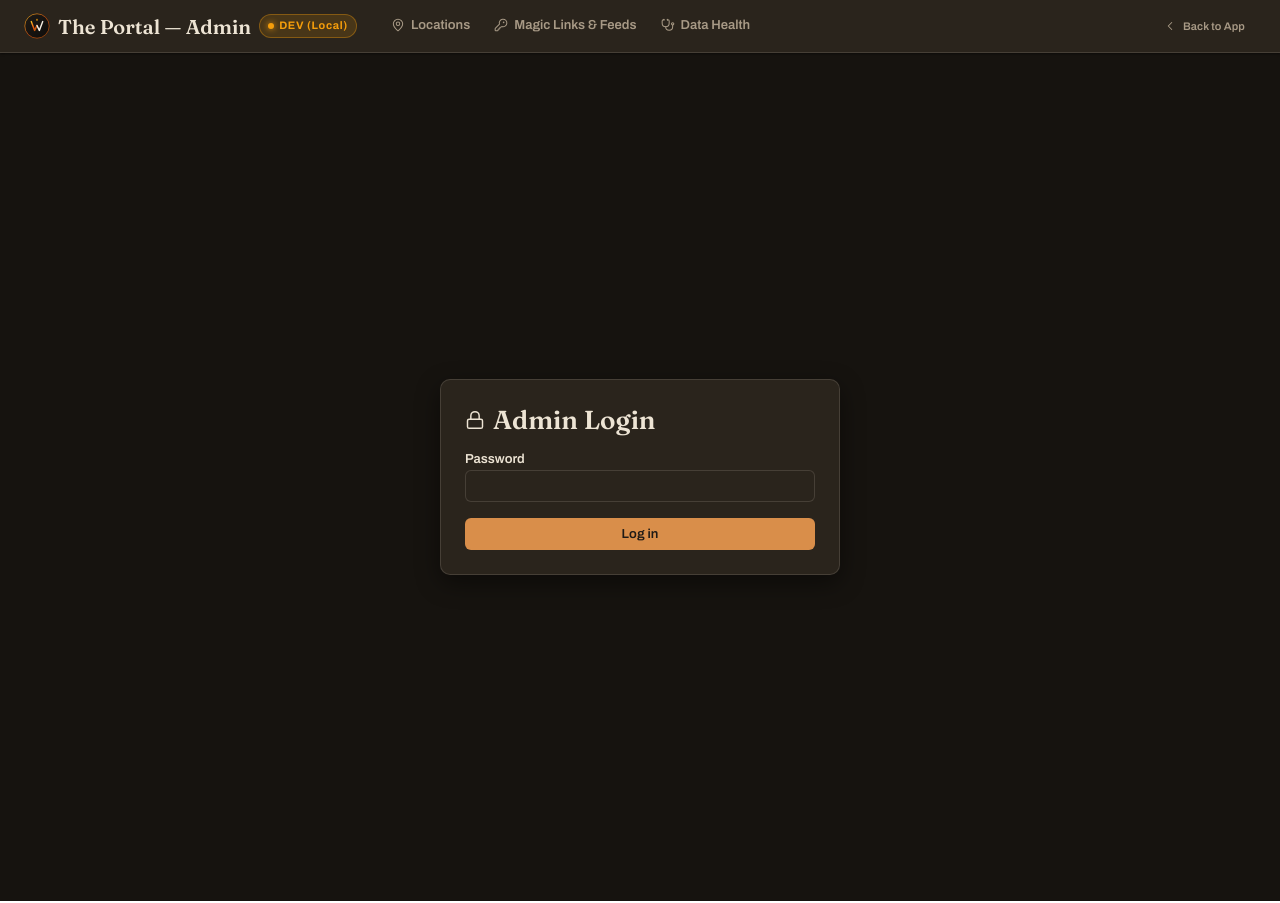
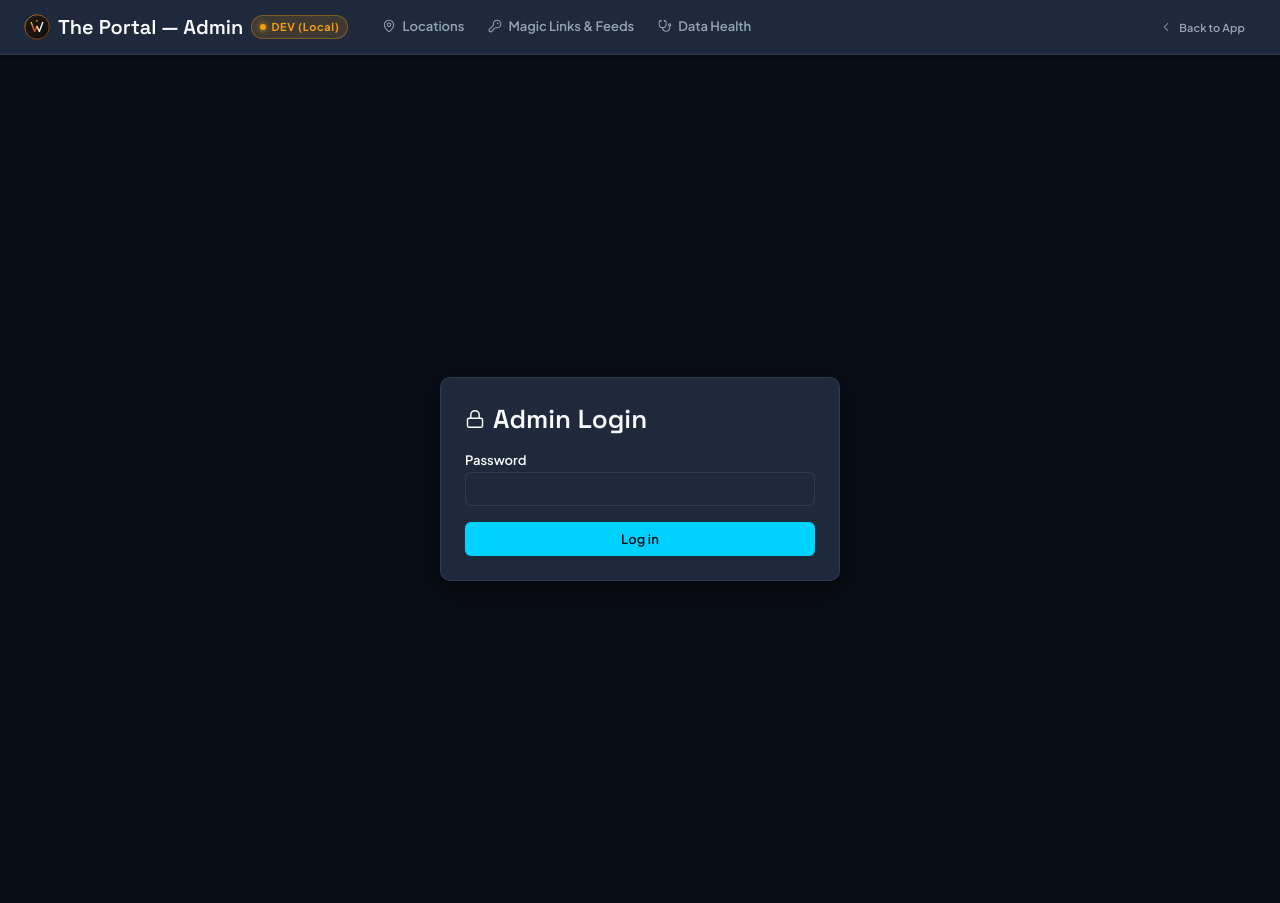
Before and after one commit to vvexstudio/vvex-atlas, a Next.js app: page /admin/login in a window 1280 px wide. Built offline with nearby package versions, Linux system fonts and the light colour scheme.

Commit message:
feat: modernize UI typography and color palette for Vvexplore

```diff
--- a/src/app/globals.css
+++ b/src/app/globals.css
@@ -1,41 +1,40 @@
 /* ============================================================
-   DESIGN TOKENS
-   Light: "Desert Letterpress" — sand, ink, burnt orange.
-   Dark:  "Playa Noir" — warm charcoal, dust amber.
-   Every color, radius, shadow, spacing, and type size in this
-   file must come from these tokens.
+   DESIGN TOKENS — VVEX ATLAS / VVEXPLORE
+   Light: "Titanium Studio" — clean slate, crisp white, electric cobalt.
+   Dark:  "Obsidian Void" — deep space navy, neo-cyan, ultra-crisp ice.
+   Dusk:  "Cyber Iris" — midnight violet, neon purple, synth glow.
    ============================================================ */
 
 :root {
-  --bg: #efe5d0;
-  --surface: #f7efdd;
-  --surface-raised: #fffdf3;
-  --ink: #1e1a16;
-  --muted: #63584c;
-  --line: rgba(56, 38, 17, 0.18);
-
-  --accent: #bc5c2d;
-  --accent-strong: #9c4a20;
-  --accent-ink: #fffdf3;
-  --accent-soft: rgba(188, 92, 45, 0.14);
-
-  --success: #4a7c46;
-  --success-soft: #dfe9d3;
-  --warn: #9a6a1b;
-  --warn-soft: #f3e4c0;
-  --danger: #a63d2a;
-  --danger-soft: #f2d9cf;
-  --info: #3f6b7d;
-  --info-soft: #d9e6ea;
+  --bg: #f8fafc;
+  --surface: #ffffff;
+  --surface-raised: #f1f5f9;
+  --ink: #0f172a;
+  --muted: #64748b;
+  --line: rgba(15, 23, 42, 0.08);
+
+  --accent: #0284c7;
+  --accent-strong: #0369a1;
+  --accent-ink: #ffffff;
+  --accent-soft: rgba(2, 132, 199, 0.1);
+
+  --success: #059669;
+  --success-soft: #d1fae5;
+  --warn: #d97706;
+  --warn-soft: #fef3c7;
+  --danger: #e11d48;
+  --danger-soft: #ffe4e6;
+  --info: #0284c7;
+  --info-soft: #e0f2fe;
 
   --radius-sm: 6px;
   --radius-md: 10px;
   --radius-lg: 14px;
   --radius-full: 999px;
 
-  --shadow-sm: 0 1px 2px rgba(62, 35, 12, 0.1);
-  --shadow-md: 0 6px 18px rgba(62, 35, 12, 0.12);
-  --shadow-lg: 0 24px 80px rgba(62, 35, 12, 0.16);
+  --shadow-sm: 0 1px 2px rgba(15, 23, 42, 0.05);
+  --shadow-md: 0 4px 16px rgba(15, 23, 42, 0.08);
+  --shadow-lg: 0 20px 48px rgba(15, 23, 42, 0.12);
 
   --space-xs: 4px;
   --space-sm: 8px;
@@ -58,77 +57,77 @@
   --font-fallback-sans: system-ui, -apple-system, sans-serif;
   --font-fallback-mono: ui-monospace, SFMono-Regular, Menlo, monospace;
 
-  --gradient-color-1: rgba(255, 245, 222, 0.8);
-  --gradient-color-2: rgba(168, 126, 63, 0.18);
-  --gradient-start: #f5ead2;
-  --gradient-end: #e3d3b6;
+  --gradient-color-1: rgba(2, 132, 199, 0.06);
+  --gradient-color-2: rgba(99, 102, 241, 0.04);
+  --gradient-start: #f8fafc;
+  --gradient-end: #f1f5f9;
   color-scheme: light;
 }
 
 body.portal-dark {
-  --bg: #16130f;
-  --surface: #201b15;
-  --surface-raised: #2a241c;
-  --ink: #ede4d4;
-  --muted: #a89a86;
-  --line: rgba(237, 228, 212, 0.14);
-
-  --accent: #d98e4a;
-  --accent-strong: #e5a465;
-  --accent-ink: #1e1a16;
-  --accent-soft: rgba(217, 142, 74, 0.16);
-
-  --success: #8fbf85;
-  --success-soft: rgba(143, 191, 133, 0.16);
-  --warn: #d9b45c;
-  --warn-soft: rgba(217, 180, 92, 0.16);
-  --danger: #e08a72;
-  --danger-soft: rgba(224, 138, 114, 0.16);
-  --info: #8fb6c4;
-  --info-soft: rgba(143, 182, 196, 0.16);
-
-  --shadow-sm: 0 1px 2px rgba(0, 0, 0, 0.5);
-  --shadow-md: 0 8px 24px rgba(0, 0, 0, 0.45);
-  --shadow-lg: 0 32px 80px rgba(0, 0, 0, 0.55);
-
-  --gradient-color-1: rgba(42, 36, 28, 0.8);
-  --gradient-color-2: rgba(217, 142, 74, 0.06);
-  --gradient-start: #1b1712;
-  --gradient-end: #16130f;
+  --bg: #090d16;
+  --surface: #0f172a;
+  --surface-raised: #1e293b;
+  --ink: #f8fafc;
+  --muted: #94a3b8;
+  --line: rgba(148, 163, 184, 0.14);
+
+  --accent: #00d2ff;
+  --accent-strong: #38bdf8;
+  --accent-ink: #04121d;
+  --accent-soft: rgba(0, 210, 255, 0.14);
+
+  --success: #10b981;
+  --success-soft: rgba(16, 185, 129, 0.16);
+  --warn: #f59e0b;
+  --warn-soft: rgba(245, 158, 11, 0.16);
+  --danger: #f43f5e;
+  --danger-soft: rgba(244, 63, 94, 0.16);
+  --info: #38bdf8;
+  --info-soft: rgba(56, 189, 248, 0.16);
+
+  --shadow-sm: 0 1px 3px rgba(0, 0, 0, 0.6);
+  --shadow-md: 0 8px 28px rgba(0, 0, 0, 0.55);
+  --shadow-lg: 0 24px 64px rgba(0, 0, 0, 0.7);
+
+  --gradient-color-1: rgba(0, 210, 255, 0.08);
+  --gradient-color-2: rgba(99, 102, 241, 0.06);
+  --gradient-start: #0a0f1d;
+  --gradient-end: #060911;
   color-scheme: dark;
 }
 
 body.portal-dusk {
-  /* Dusk Rose — deep plum surfaces, warm cream ink, dusty rose accent */
-  --bg: #201318;
-  --surface: #2b1a21;
-  --surface-raised: #37222b;
-  --ink: #f3e2da;
-  --muted: #b294a0;
-  --line: rgba(243, 226, 218, 0.14);
-
-  --accent: #e0849b;
-  --accent-strong: #eb9fb2;
-  --accent-ink: #2a1219;
-  --accent-soft: rgba(224, 132, 155, 0.16);
-
-  --success: #9dc49a;
-  --success-soft: rgba(157, 196, 154, 0.16);
-  --warn: #dcb277;
-  --warn-soft: rgba(220, 178, 119, 0.16);
-  --danger: #e6907c;
-  --danger-soft: rgba(230, 144, 124, 0.16);
-  --info: #97b3cd;
-  --info-soft: rgba(151, 179, 205, 0.16);
-
-  --shadow-sm: 0 1px 2px rgba(0, 0, 0, 0.5);
-  --shadow-md: 0 8px 24px rgba(0, 0, 0, 0.45);
-  --shadow-lg: 0 32px 80px rgba(0, 0, 0, 0.55);
-
-  --gradient-color-1: rgba(55, 34, 43, 0.8);
-  --gradient-color-2: rgba(224, 132, 155, 0.06);
-  --gradient-start: #241419;
-  --gradient-end: #201318;
+  /* Cyber Iris — deep midnight violet, pure lavender-ice, neon violet accent */
+  --bg: #0c0a1d;
+  --surface: #14122d;
+  --surface-raised: #1e1b40;
+  --ink: #f5f3ff;
+  --muted: #9d94c9;
+  --line: rgba(167, 139, 250, 0.16);
+
+  --accent: #a855f7;
+  --accent-strong: #c084fc;
+  --accent-ink: #1a082e;
+  --accent-soft: rgba(168, 85, 247, 0.16);
+
+  --success: #34d399;
+  --success-soft: rgba(52, 211, 153, 0.16);
+  --warn: #fbbf24;
+  --warn-soft: rgba(251, 191, 36, 0.16);
+  --danger: #fb7185;
+  --danger-soft: rgba(251, 113, 133, 0.16);
+  --info: #818cf8;
+  --info-soft: rgba(129, 140, 248, 0.16);
+
+  --shadow-sm: 0 1px 3px rgba(0, 0, 0, 0.6);
+  --shadow-md: 0 8px 28px rgba(0, 0, 0, 0.55);
+  --shadow-lg: 0 24px 64px rgba(0, 0, 0, 0.7);
+
+  --gradient-color-1: rgba(168, 85, 247, 0.12);
+  --gradient-color-2: rgba(236, 72, 153, 0.08);
+  --gradient-start: #100d24;
+  --gradient-end: #090815;
   color-scheme: dark;
 }
 
@@ -260,10 +259,10 @@ body.portal-dark .banner-brand-mark {
 
 .legacy-banner-heading {
   color: var(--ink);
-  font-family: var(--font-display, serif);
-  font-size: clamp(1.05rem, 2vw, 1.4rem);
-  font-weight: 600;
-  letter-spacing: 0.01em;
+  font-family: var(--font-display, var(--font-fallback-sans));
+  font-size: clamp(1.1rem, 2.2vw, 1.45rem);
+  font-weight: 700;
+  letter-spacing: -0.02em;
   line-height: 1.2;
 }
 
@@ -2423,9 +2422,10 @@ body.portal-dark .banner-brand-mark {
 }
 
 .modal-title {
-  font-family: var(--font-display, serif);
+  font-family: var(--font-display, var(--font-fallback-sans));
   font-size: var(--text-md);
-  font-weight: 600;
+  font-weight: 700;
+  letter-spacing: -0.01em;
   margin: 0;
   color: inherit;
 }
--- a/src/app/layout.tsx
+++ b/src/app/layout.tsx
@@ -1,23 +1,24 @@
 import type { Metadata, Viewport } from "next";
-import { Archivo, Fraunces, IBM_Plex_Mono } from "next/font/google";
+import { Plus_Jakarta_Sans, Space_Grotesk, JetBrains_Mono } from "next/font/google";
 import "./globals.css";
 
-const fontDisplay = Fraunces({
+const fontDisplay = Space_Grotesk({
   subsets: ["latin"],
-  axes: ["opsz", "SOFT", "WONK"],
   variable: "--font-display",
   display: "swap",
+  weight: ["500", "600", "700"],
 });
 
-const fontSans = Archivo({
+const fontSans = Plus_Jakarta_Sans({
   subsets: ["latin"],
   variable: "--font-sans",
   display: "swap",
+  weight: ["400", "500", "600", "700"],
 });
 
-const fontMono = IBM_Plex_Mono({
+const fontMono = JetBrains_Mono({
   subsets: ["latin"],
-  weight: ["400", "600"],
+  weight: ["400", "500", "600"],
   variable: "--font-mono",
   display: "swap",
 });
--- a/src/components/ui/icons.tsx
+++ b/src/components/ui/icons.tsx
@@ -31,6 +31,7 @@ import {
   EyeOff,
   FileText,
   Globe,
+  Heart,
   Hotel,
   Hourglass,
   KeyRound,
@@ -98,6 +99,7 @@ const ICONS = {
   eyeOff: EyeOff,
   file: FileText,
   globe: Globe,
+  heart: Heart,
   hotel: Hotel,
   hourglass: Hourglass,
   key: KeyRound,
@@ -187,7 +189,8 @@ const DEPARTMENT_ICON_MAP: Record<string, IconName> = {
   "Med / Sec": "shieldPlus",
   Rigging: "anchor",
   "Set Design": "palette",
-  SolarPunks: "sun",
+  "Punk Hearts": "heart",
+  SolarPunks: "heart",
   Structural: "construction",
 };
 
```
Also changed, not shown: src/data/sheet-colors.json (+10 -0 lines), 2 other files (tests, documents, lock files or other folders).
